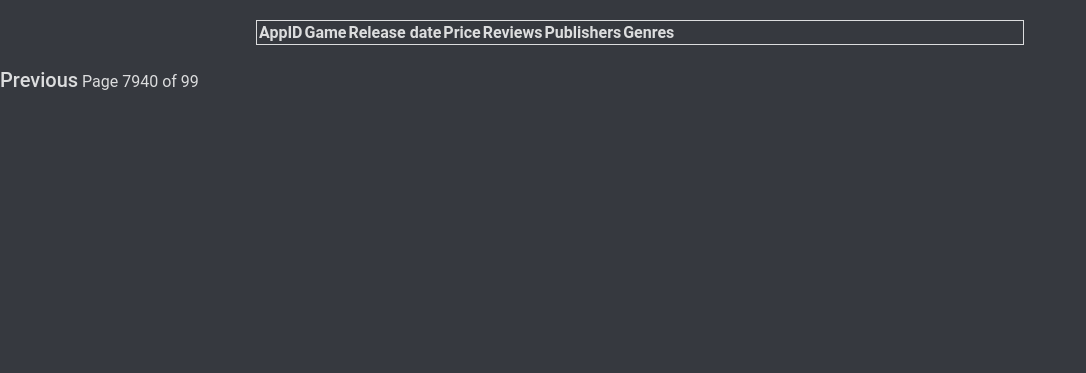
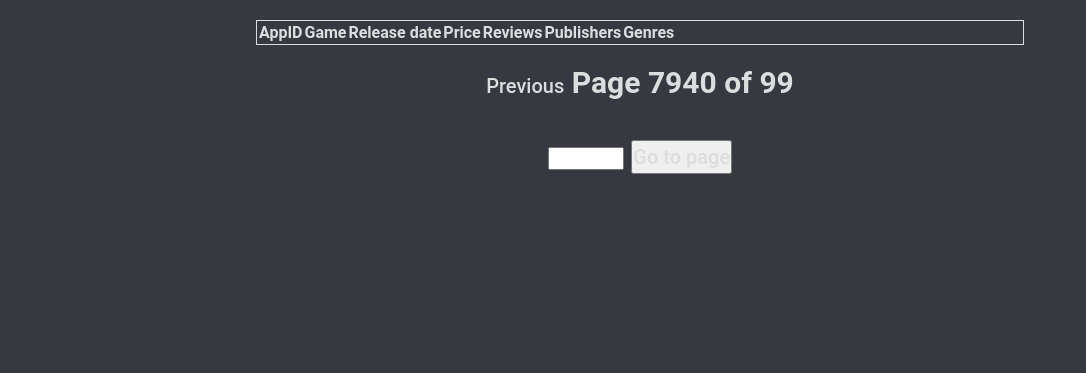
Before and after one commit to jackieseeyou/cs235webapp, a Flask app: page /gamesPage/7940 in a window 1280 px wide. Shown: the part 118-491 px from the top of the page, without its empty margins (0-1086 px from the left). Run offline with Flask 3, Linux system fonts and the light colour scheme; lists and menus that the app fills with data are empty; some libraries are stand-ins or nearby versions.

Commit message:
basic way to sort page by user input number.

```diff
--- a/games/__init__.py
+++ b/games/__init__.py
@@ -11,7 +11,6 @@ def get_games():
     csv_reader = csvreader.GameFileCSVReader("games/adapters/data/games.csv")
     csv_reader.read_csv_file()
 
-    print(csv_reader.get_unique_games_count())
     return csv_reader.dataset_of_games
 
 
@@ -26,7 +25,7 @@ def create_app():
         # Use Jinja to customize a predefined html page rendering the layout for showing a single game.
         return render_template("layout.html")
 
-    @app.route('/gamePage')
+    @app.route('/gamesPage')
     @app.route('/gamesPage/<int:page>')
     def games_page(page=1):
         per_page = 10
--- a/games/static/css/main.css
+++ b/games/static/css/main.css
@@ -180,3 +180,14 @@ footer{
   color: #dcddde;
   text-decoration: none;
 }
+
+
+#pagination{
+  text-align: center;
+  margin: 0 25vh;
+  font-size: 30px;
+  font-weight: 700;
+  color: #dcddde;
+  size: 100px;
+  text-decoration: none;
+}
--- a/games/templates/gamePage.html
+++ b/games/templates/gamePage.html
@@ -47,6 +47,11 @@
             {% if page < total_pages %}
                 <a href="{{ url_for('games_page', page=page+1) }}">Next</a>
             {% endif %}
+
+            <br></br>
+
+            <input type="number" id="page_number" name="page_number" min="1" max="{{ total_pages }}">
+            <button id="submit_button" onclick="goToPage()">Go to page</button>
         </div>
     </main>
 
@@ -54,4 +59,13 @@
     {% include 'footer.html' %}
 </body>
 
+<script>
+    function goToPage() {
+        var page_number = document.getElementById("page_number").value;
+        if (page_number <= "{{ total_pages }}") {
+            window.location.href = "{{ url_for('games_page'  ) }}/" + page_number;
+        }
+    }
+</script>
+
 </html>
```
Also changed, not shown: tests/unit/test_domainmodel.py (line endings or trailing spaces).
